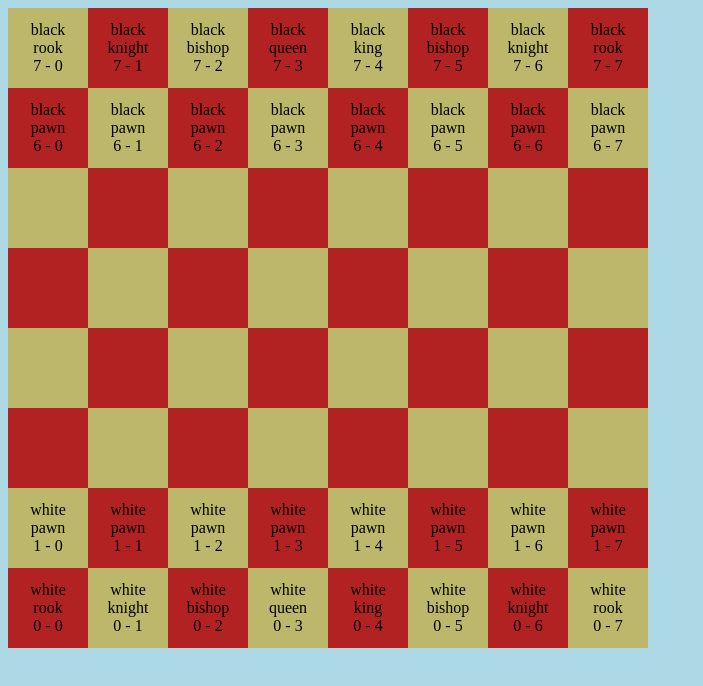
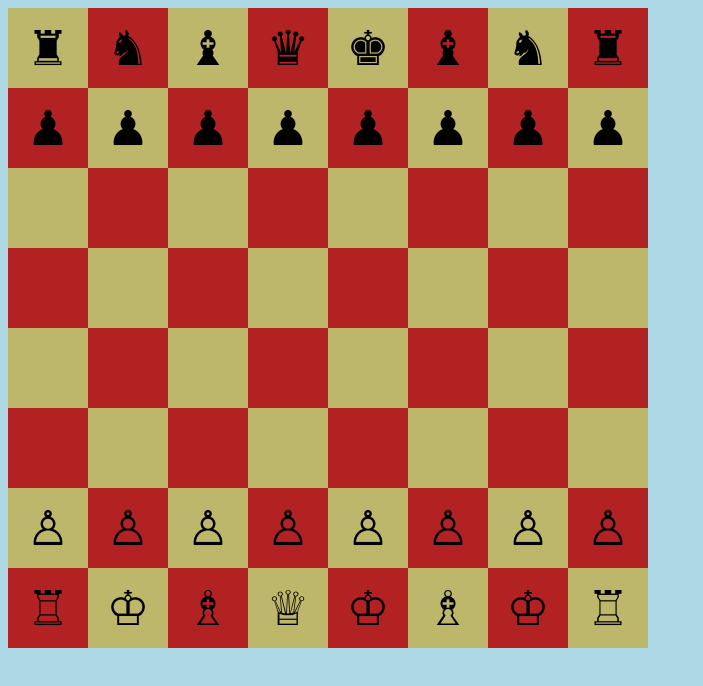
Before and after one commit to AntoineDannemark/ts-react-starter, a React app: page / in a window 1280 px wide. Shown: the top 686 px of the page, without its empty margins (0-703 px from the left). Built offline with nearby package versions, Linux system fonts and the light colour scheme; the HTML template or start-up script is replaced by a standard one.

Commit message:
renderPiece

```diff
--- a/src/core/constants.ts
+++ b/src/core/constants.ts
@@ -23,6 +23,45 @@ export type Figure =
   | typeof QUEEN
   | typeof KING;
 
+// Pieces
+export type Piece = {
+  figure: Figure;
+  color: Color;
+};
+
+// Symbols
+export const WHITE_KING_SYMBOL = '♔';
+export const WHITE_QUEEN_SYMBOL = '♕';
+export const WHITE_ROOK_SYMBOL = '♖';
+export const WHITE_BISHOP_SYMBOL = '♗';
+export const WHITE_KNIGHT_SYMBOL = '♘';
+export const WHITE_PAWN_SYMBOL = '♙';
+export const BLACK_KING_SYMBOL = '♚';
+export const BLACK_QUEEN_SYMBOL = '♛';
+export const BLACK_ROOK_SYMBOL = '♜';
+export const BLACK_BISHOP_SYMBOL = '♝';
+export const BLACK_KNIGHT_SYMBOL = '♞';
+export const BLACK_PAWN_SYMBOL = '♟';
+
+export type FigureSymbol =
+  | typeof WHITE_KING_SYMBOL
+  | typeof WHITE_QUEEN_SYMBOL
+  | typeof WHITE_ROOK_SYMBOL
+  | typeof WHITE_BISHOP_SYMBOL
+  | typeof WHITE_KNIGHT_SYMBOL
+  | typeof WHITE_PAWN_SYMBOL
+  | typeof BLACK_KING_SYMBOL
+  | typeof BLACK_QUEEN_SYMBOL
+  | typeof BLACK_ROOK_SYMBOL
+  | typeof BLACK_BISHOP_SYMBOL
+  | typeof BLACK_KNIGHT_SYMBOL
+  | typeof BLACK_PAWN_SYMBOL;
+
+// Empty String
+export const EMPTY_STRING = '';
+
+export type EmptyString = typeof EMPTY_STRING;
+
 // Slot status
 export const SLOT_STATUS_DEFAULT = 'default';
 export const SLOT_STATUS_SELECTED = 'selected';
--- a/src/core/functions.ts
+++ b/src/core/functions.ts
@@ -1,17 +1,32 @@
 import {
   BISHOP,
   BLACK,
+  SLOT_STATUS_DEFAULT,
+  WHITE,
+  BLACK_BISHOP_SYMBOL,
+  BLACK_KING_SYMBOL,
+  BLACK_KNIGHT_SYMBOL,
+  BLACK_PAWN_SYMBOL,
+  BLACK_QUEEN_SYMBOL,
+  BLACK_ROOK_SYMBOL,
   Color,
+  FigureSymbol,
   KING,
   KNIGHT,
   PAWN,
   QUEEN,
   ROOK,
-  SLOT_STATUS_DEFAULT,
-  WHITE,
+  WHITE_BISHOP_SYMBOL,
+  WHITE_KING_SYMBOL,
+  WHITE_PAWN_SYMBOL,
+  WHITE_QUEEN_SYMBOL,
+  WHITE_ROOK_SYMBOL,
+  EmptyString,
+  EMPTY_STRING,
+  Piece,
 } from './constants';
 
-import { IBoard, Piece, IRow } from '../features/board/interfaces';
+import { IBoard, IRow } from '../features/board/interfaces';
 
 const getPieceColor = (row: number): Color => (row < 2 ? WHITE : BLACK);
 
@@ -91,3 +106,26 @@ export const generateBoard = (): IBoard => {
 
   return result;
 };
+
+export const renderPiece = (piece: Piece): FigureSymbol | EmptyString => {
+  const { figure, color } = piece;
+
+  const isBlack = color === BLACK;
+
+  switch (figure) {
+    case PAWN:
+      return isBlack ? BLACK_PAWN_SYMBOL : WHITE_PAWN_SYMBOL;
+    case BISHOP:
+      return isBlack ? BLACK_BISHOP_SYMBOL : WHITE_BISHOP_SYMBOL;
+    case KNIGHT:
+      return isBlack ? BLACK_KNIGHT_SYMBOL : WHITE_KING_SYMBOL;
+    case ROOK:
+      return isBlack ? BLACK_ROOK_SYMBOL : WHITE_ROOK_SYMBOL;
+    case QUEEN:
+      return isBlack ? BLACK_QUEEN_SYMBOL : WHITE_QUEEN_SYMBOL;
+    case KING:
+      return isBlack ? BLACK_KING_SYMBOL : WHITE_KING_SYMBOL;
+    default:
+      return EMPTY_STRING;
+  }
+};
--- a/src/features/board/Slot.scss
+++ b/src/features/board/Slot.scss
@@ -2,6 +2,7 @@
     width: 5rem;
     height: 5rem;
     display: flex;
+    font-size: 3rem;
     flex-direction: column;
     align-items: center;
     justify-content: center;
--- a/src/features/board/Slot.tsx
+++ b/src/features/board/Slot.tsx
@@ -1,17 +1,18 @@
 /* eslint-disable jsx-a11y/no-static-element-interactions */
 /* eslint-disable jsx-a11y/click-events-have-key-events */
-/* eslint-disable @typescript-eslint/no-unsafe-call */
-/* eslint-disable @typescript-eslint/no-unsafe-assignment */
 import React from 'react';
 
 import { useAppDispatch } from '../../app/hooks';
+import { deselectSlot, selectSlot } from './boardSlice';
+
+import { renderPiece } from '../../core/functions';
 
 import {
   BLACK,
   SLOT_STATUS_DEFAULT,
   SLOT_STATUS_SELECTED,
 } from '../../core/constants';
-import { deselectSlot, selectSlot } from './boardSlice';
+
 import { ISlot } from './interfaces';
 
 import './Slot.scss';
@@ -38,13 +39,7 @@ const Slot: React.FC<SlotProps> = ({ slot, coords }) => {
         .concat(slot.color === BLACK ? ' slot__black' : '')
         .concat(slot.status === SLOT_STATUS_SELECTED ? ' slot__selected' : '')}
       onClick={handleClick}>
-      {slot.piece && (
-        <>
-          <span>{slot.piece?.color}</span>
-          <span>{slot.piece?.figure}</span>
-          <span>{`${coords[0]} - ${coords[1]}`}</span>
-        </>
-      )}
+      {slot.piece && renderPiece(slot.piece)}
     </div>
   );
 };
```
Also changed, not shown: src/features/board/interfaces.ts (+1 -6 lines).
